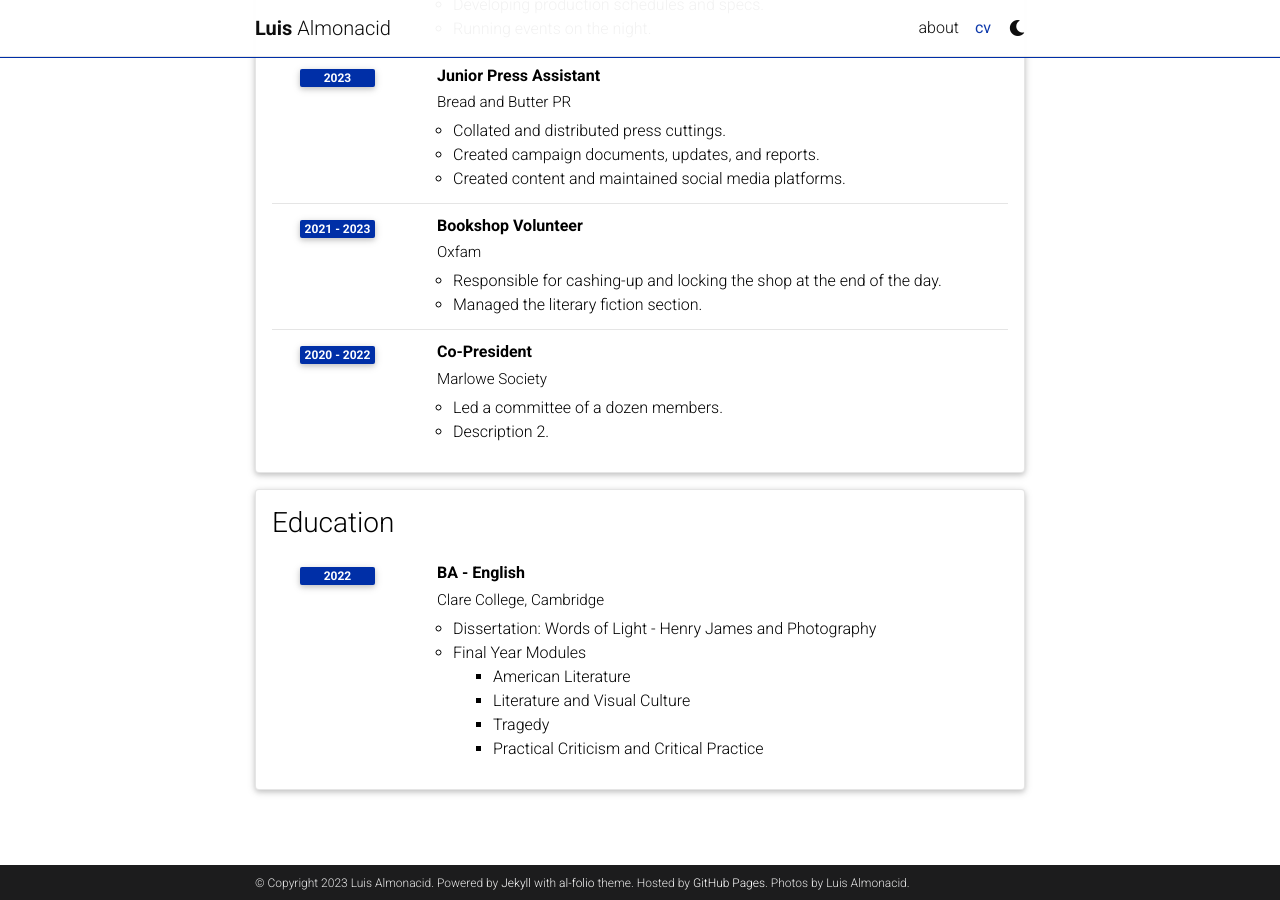
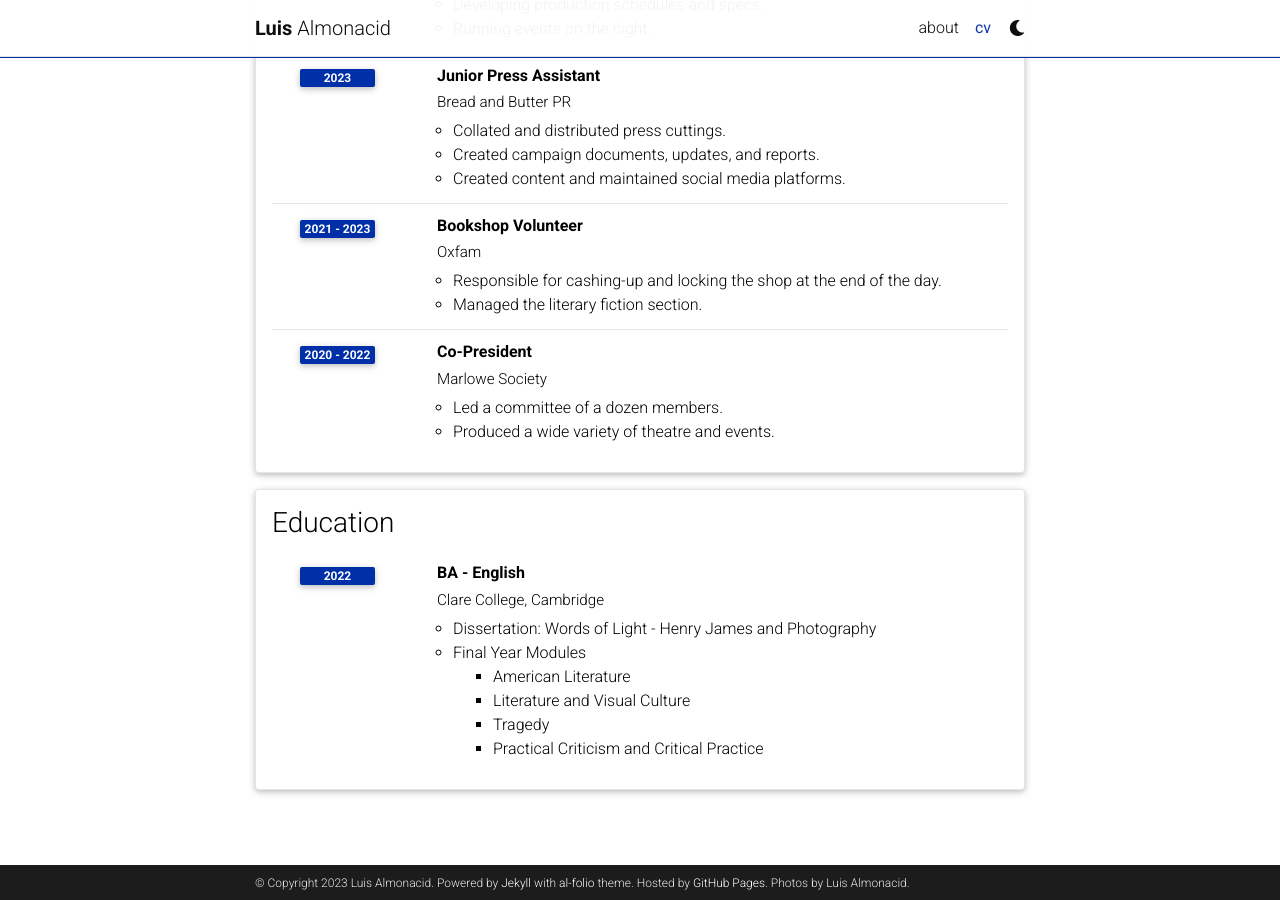
Before and after one commit to MysteryMonks/MysteryMonks.github.io, a Jekyll site: the page built from _pages/cv.md, in a window 1280 px wide and 900 px high, scrolled down 568 px. Built offline with Jekyll 4.4.1, drawn with Linux system fonts in a browser that asks for light colours; comment, search, counter and statistics services are not loaded; a style sheet for code colours, icons or effects is not loaded.

Commit message:
Update cv.yml

```diff
--- a/_data/cv.yml
+++ b/_data/cv.yml
@@ -34,7 +34,7 @@
       year: 2020 - 2022
       description:
         - Led a committee of a dozen members.
-        - Description 2.
+        - Produced a wide variety of theatre and events.
 - title: Education
   type: time_table
   contents:
```
